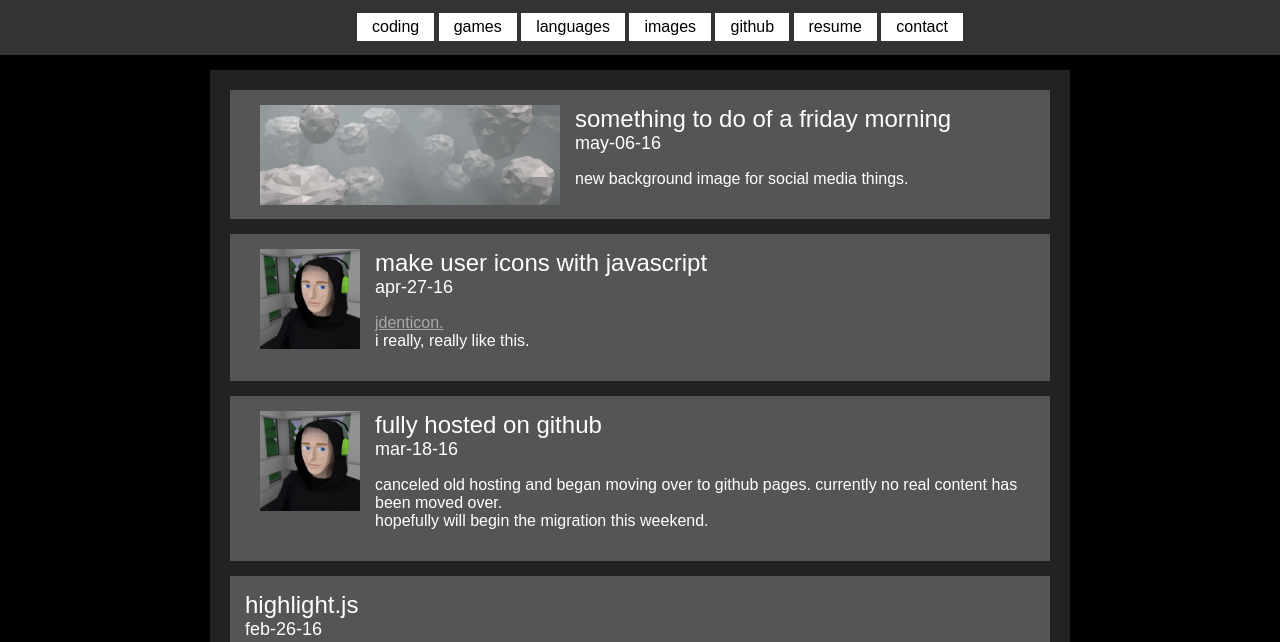
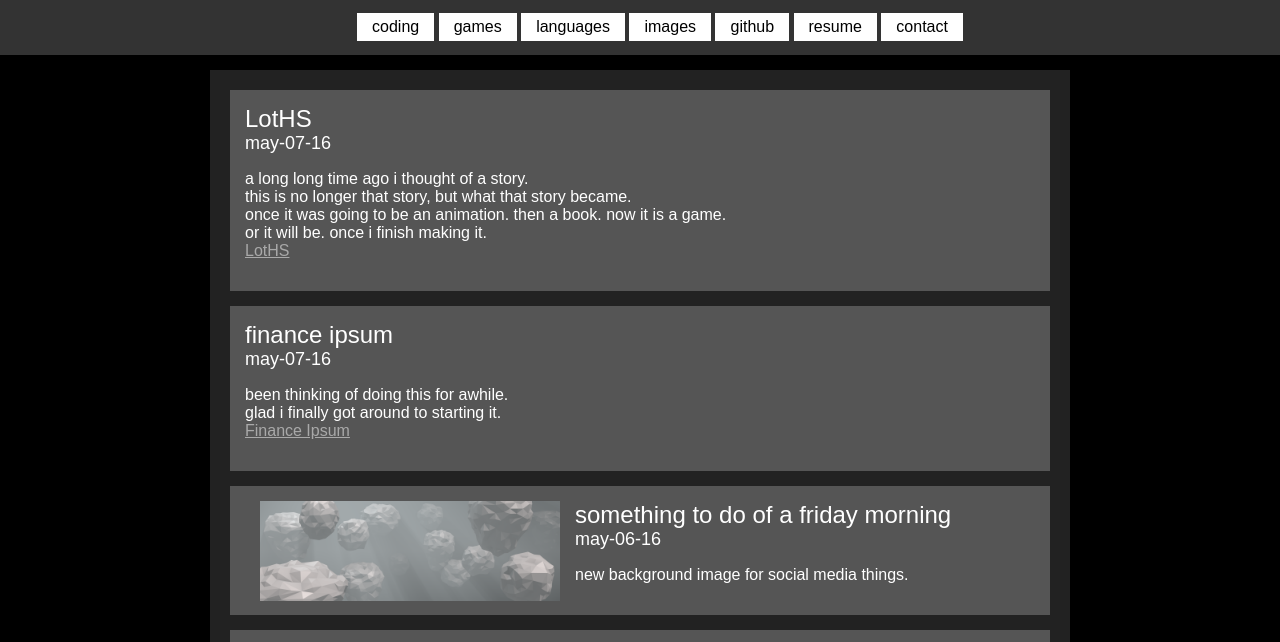
Before and after one commit to aneylon/aneylon.github.io, a plain HTML site: page index.html in a window 1280 px wide. Shown: the part 70-712 px from the top of the page. Drawn offline with nearby package versions, Linux system fonts and the light colour scheme; a small style sheet from the web is missing.

Commit message:
add update links

```diff
--- a/index.html
+++ b/index.html
@@ -66,6 +66,33 @@
         </p>
       </div>
 -->
+      <div class="updateWrapper">
+        <p class="updateTitle">LotHS</p>
+        <p class="updateDate">may-07-16</p>
+        <p>
+        a long long time ago i thought of a story.
+        <br>
+        this is no longer that story, but what that story became.
+        <br>
+        once it was going to be an animation. then a book. now it is a game.
+        <br>
+        or it will be. once i finish making it.
+        <br>
+        <a href="/LotHS">LotHS</a>
+        </p>
+      </div>
+
+      <div class="updateWrapper">
+        <p class="updateTitle">finance ipsum</p>
+        <p class="updateDate">may-07-16</p>
+        <p>
+        been thinking of doing this for awhile.
+        <br>
+        glad i finally got around to starting it.
+        <br>
+        <a href="/finance-ipsum">Finance Ipsum</a>
+        </p>
+      </div>
 
       <div class="updateWrapper">
         <a class="fancybox updateImageLink" href="img/FoggyThings.png" data-fancybox-group="gallery" title="test image">
```
